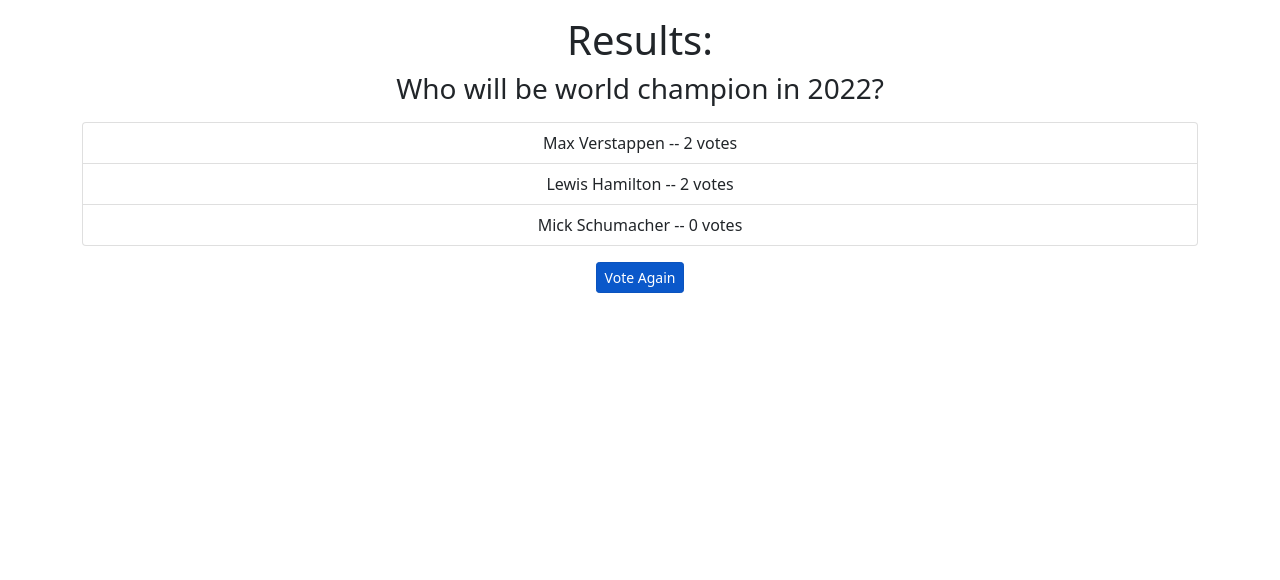
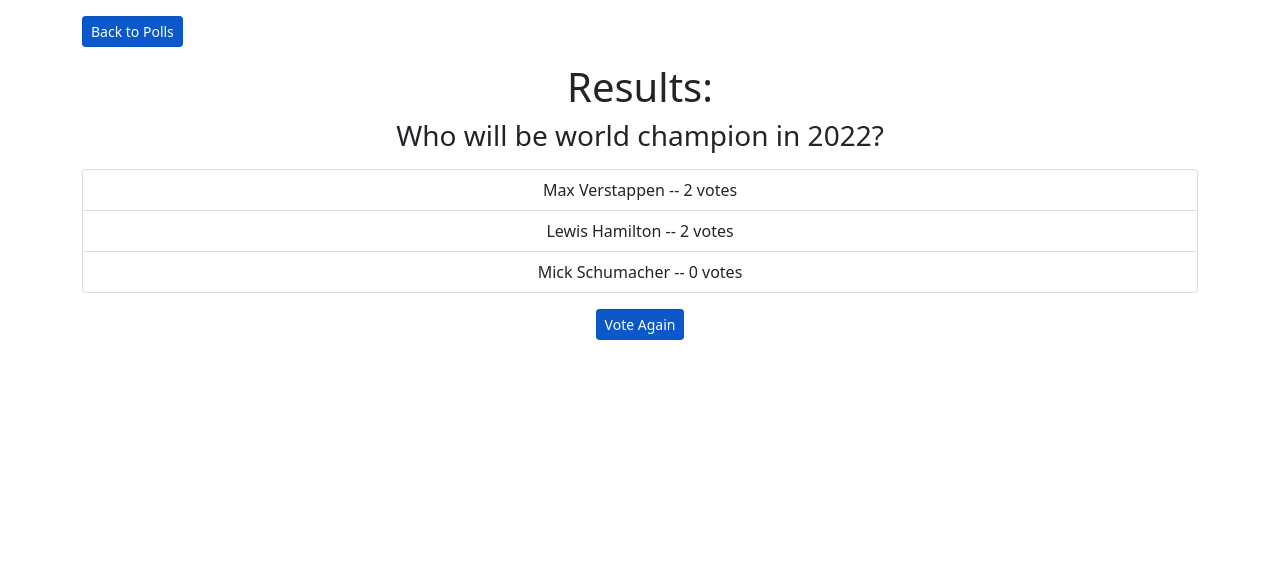
Before and after one commit to Dave8012/TrackTime, a Django app: page /polls/8/results/ in a window 1280 px wide. Shown: the part 71-651 px from the top of the page. Run offline with Django 4.2, Linux system fonts and the light colour scheme; data comes from the database, SQL or seed files in the repository; both versions use the stored data as it was after the commit.

Commit message:
Minor changes

```diff
--- a/tracktime/polls/templates/polls/results.html
+++ b/tracktime/polls/templates/polls/results.html
@@ -19,6 +19,11 @@
         {% block body_block %}
 
         <div class="container">
+
+            <!-- Back Button -->
+            <div class="col-xs-1 mt-3" align="start">
+                <a href="{% url 'polls:index' %}" class="btn btn-primary btn-sm active" role="button">Back to Polls</a>
+            </div>
 
             <!-- Schedule Header Column -->
             <div class="col-xs-1 mt-3" align="center">
```
Also changed, not shown: tracktime/db.sqlite3.
